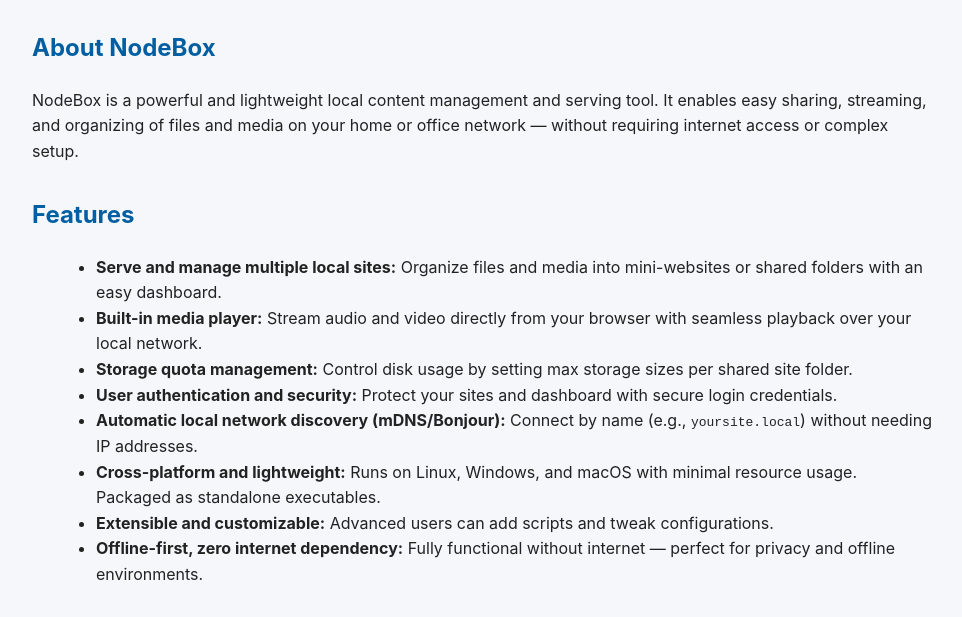
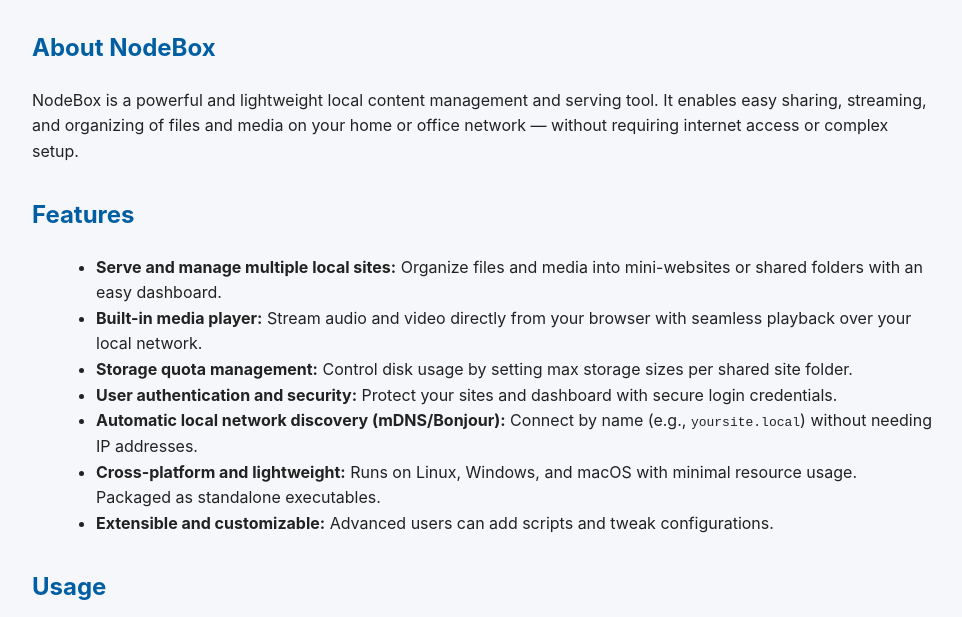
Before and after one commit to imcaca12/NodeBox, a plain HTML site: page index.html in a window 1280 px wide. Shown: the part 165-782 px from the top of the page, without its empty margins (158-1120 px from the left). Drawn offline with Linux system fonts and the light colour scheme.

Commit message:
Update index.html

```diff
--- a/index.html
+++ b/index.html
@@ -77,7 +77,6 @@
       <li><strong>Automatic local network discovery (mDNS/Bonjour):</strong> Connect by name (e.g., <code>yoursite.local</code>) without needing IP addresses.</li>
       <li><strong>Cross-platform and lightweight:</strong> Runs on Linux, Windows, and macOS with minimal resource usage. Packaged as standalone executables.</li>
       <li><strong>Extensible and customizable:</strong> Advanced users can add scripts and tweak configurations.</li>
-      <li><strong>Offline-first, zero internet dependency:</strong> Fully functional without internet — perfect for privacy and offline environments.</li>
     </ul>
   </section>
 
```
